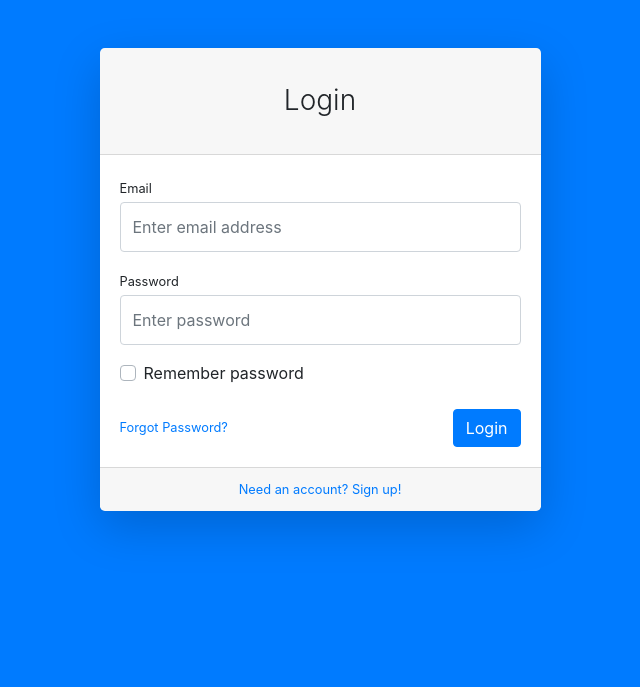
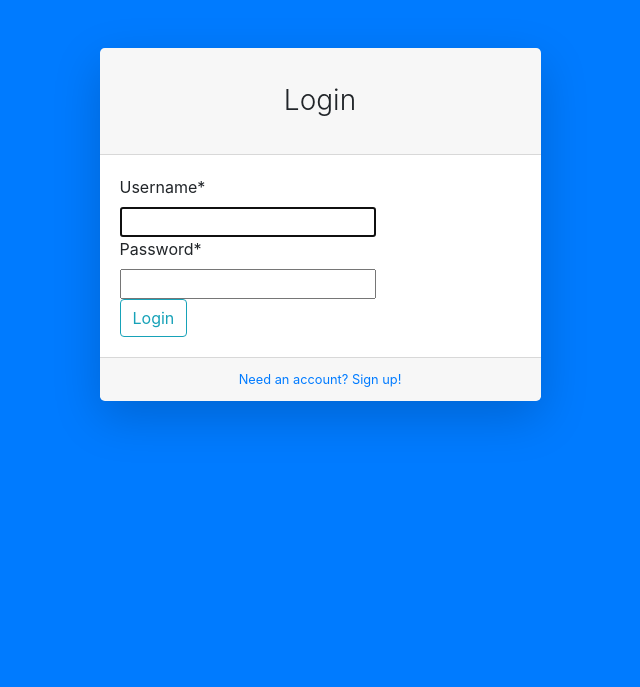
Before and after one commit to connorkeevill/CM20257-housemates, a Django app: page /login/ in a window 1280 px wide. Shown: the top 687 px of the page, without its empty margins (320-960 px from the left). Run offline with Django 3.2, Linux system fonts and the light colour scheme; some libraries are stand-ins or nearby versions.

Commit message:
Build login system

```diff
--- a/app/templates/app/login.html
+++ b/app/templates/app/login.html
@@ -1,4 +1,5 @@
 {% extends "app/login-base.html" %}
+{% load crispy_forms_filters %}
 {% block login_content %}
     <div class="container">
         <div class="row justify-content-center">
@@ -6,29 +7,18 @@
                 <div class="card shadow-lg border-0 rounded-lg mt-5">
                     <div class="card-header"><h3 class="text-center font-weight-light my-4">Login</h3></div>
                     <div class="card-body">
-                        <form>
-                            <div class="form-group">
-                                <label class="small mb-1" for="inputEmailAddress">Email</label>
-                                <input class="form-control py-4" id="inputEmailAddress" type="email" placeholder="Enter email address" />
-                            </div>
-                            <div class="form-group">
-                                <label class="small mb-1" for="inputPassword">Password</label>
-                                <input class="form-control py-4" id="inputPassword" type="password" placeholder="Enter password" />
-                            </div>
-                            <div class="form-group">
-                                <div class="custom-control custom-checkbox">
-                                    <input class="custom-control-input" id="rememberPasswordCheck" type="checkbox" />
-                                    <label class="custom-control-label" for="rememberPasswordCheck">Remember password</label>
-                                </div>
-                            </div>
-                            <div class="form-group d-flex align-items-center justify-content-between mt-4 mb-0">
-                                <a class="small" href="password.html">Forgot Password?</a>
-                                <a class="btn btn-primary" href="index.html">Login</a>
+                        <form method="post">
+                            {% csrf_token %}
+
+                            {{ form | crispy }}
+
+                            <div>
+                                <button class="btn btn-outline-info" type="submit">Login</button>
                             </div>
                         </form>
                     </div>
                     <div class="card-footer text-center">
-                        <div class="small"><a href="/signup">Need an account? Sign up!</a></div>
+                        <div class="small"><a href={% url 'signup' %}>Need an account? Sign up!</a></div>
                     </div>
                 </div>
             </div>
--- a/app/templates/app/signup.html
+++ b/app/templates/app/signup.html
@@ -18,7 +18,7 @@
                         </form>
                     </div>
                     <div class="card-footer text-center">
-                        <div class="small"><a href="/login">Have an account? Go to login</a></div>
+                        <div class="small"><a href={% url 'login' %}>Have an account? Go to login</a></div>
                     </div>
                 </div>
             </div>
--- a/app/urls.py
+++ b/app/urls.py
@@ -1,10 +1,12 @@
 from django.urls import path
+from django.contrib.auth import views as authenticationViews
 
 from . import views
 
 urlpatterns = [
-    path('login/', views.Login.as_view(), name='login'),
+    path('login/', authenticationViews.LoginView.as_view(template_name='app/login.html'), name='login'),
     path('dashboard/', views.dashboard, name='dashboard'),
     path('signup/', views.SignUp.as_view(), name='signup'),
     path('forgot-password/', views.forgot_password, name='forgot-password'),
+    path('logout/', authenticationViews.LogoutView.as_view(template_name='app/logout.html'), name='logout')
 ]
--- a/app/views.py
+++ b/app/views.py
@@ -2,15 +2,6 @@ from django.contrib.auth.forms import UserCreationForm
 from django.http import HttpResponse
 from django.shortcuts import render
 from django.views import View
-
-
-class Login(View):
-
-	def get(self, request):
-		return render(request, 'app/login.html')
-
-	def post(self, request):
-		pass
 
 
 def dashboard(request):
```
